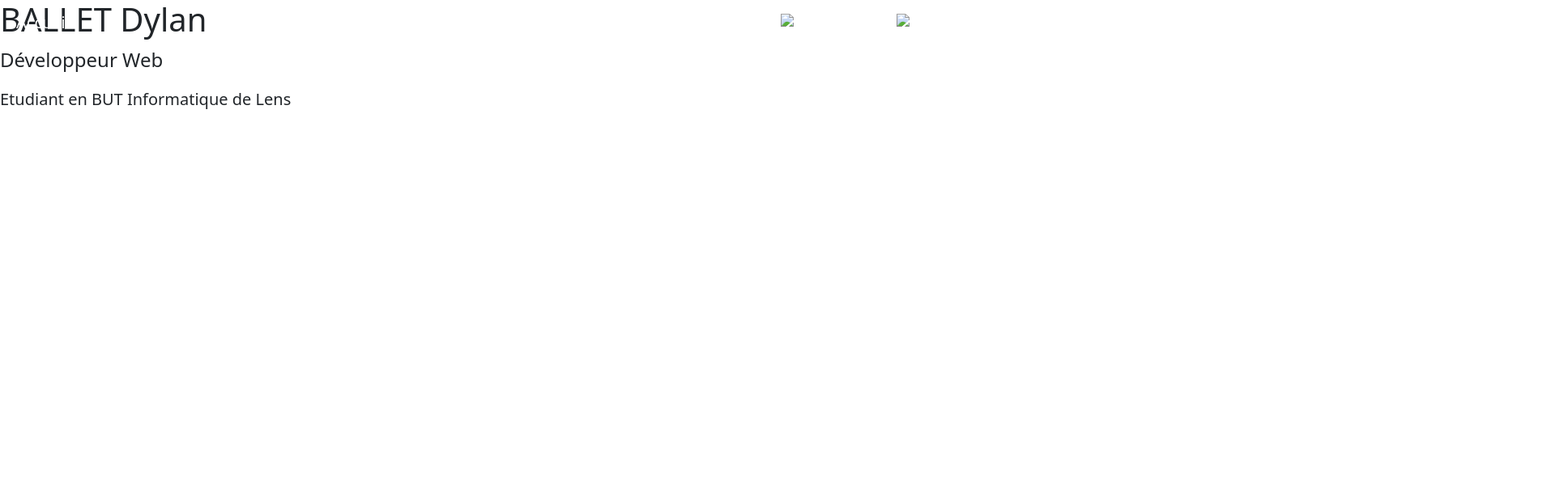
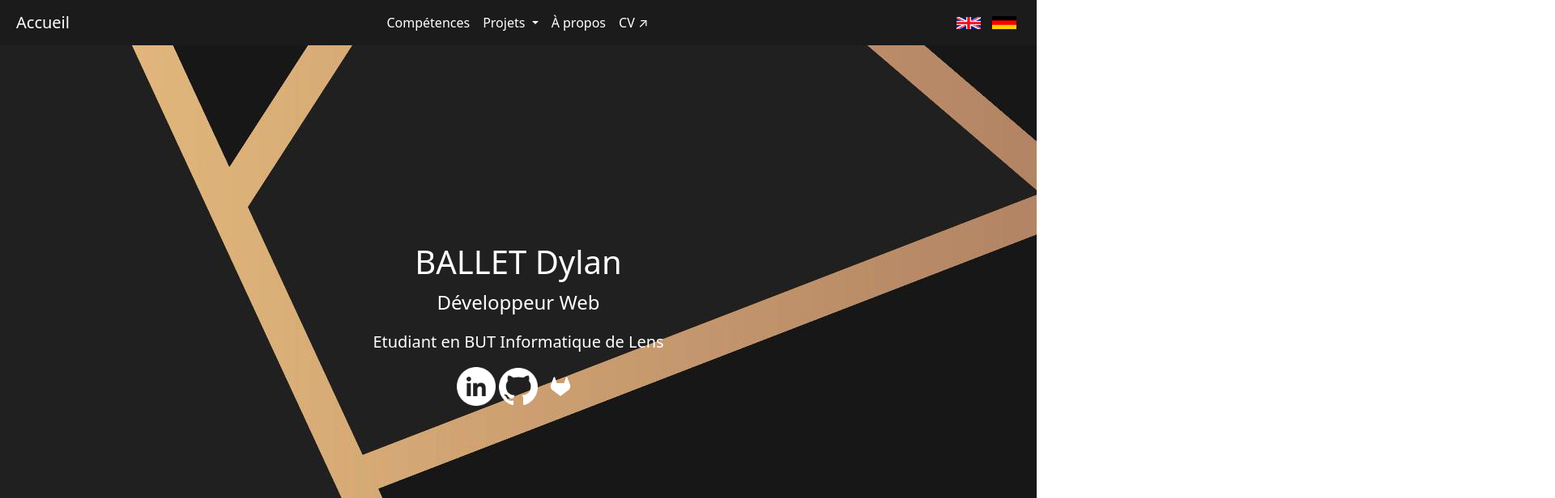
Before and after one commit to DylanBALLET/Portfolio, a plain HTML site: page index.html in a window 1280 px wide. Shown: the top 616 px of the page at 81% size, 1920 px wide, since content can reach past the window. Drawn offline with nearby package versions, Linux system fonts and the light colour scheme; the site is published under a folder, as on GitHub Pages, so addresses that start at the root find nothing.

Commit message:
correction de routes

```diff
--- a/index.html
+++ b/index.html
@@ -9,7 +9,7 @@
     <link href="https://cdn.jsdelivr.net/npm/bootstrap@5.3.2/dist/css/bootstrap.min.css" rel="stylesheet" integrity="sha384-T3c6CoIi6uLrA9TneNEoa7RxnatzjcDSCmG1MXxSR1GAsXEV/Dwwykc2MPK8M2HN" crossorigin="anonymous">
     <script src="https://cdn.jsdelivr.net/npm/bootstrap@5.3.2/dist/js/bootstrap.bundle.min.js" integrity="sha384-C6RzsynM9kWDrMNeT87bh95OGNyZPhcTNXj1NW7RuBCsyN/o0jlpcV8Qyq46cDfL" crossorigin="anonymous"></script>
     <link rel="icon" href="resources/images/logos/portfolio.png">
-    <link rel="stylesheet" href="/resources/css/app.css">
+    <link rel="stylesheet" href="resources/css/app.css">
     <title>Accueil</title>
 
 </head>
@@ -49,8 +49,8 @@
             </ul>
         </div>
         <div class="fr">
-            <a href="anglais/welcome.html" style="text-decoration: none; color: white"><img src="/resources/images/anglais.jpg" alt="Drapeau anglais"></a>
-            <a href="allemand/willkommen.html" style="text-decoration: none; color: white"><img src="/resources/images/allemand.jpg" alt="drapeau allemand"></a>
+            <a href="anglais/welcome.html" style="text-decoration: none; color: white"><img src="resources/images/anglais.jpg" alt="Drapeau anglais"></a>
+            <a href="allemand/willkommen.html" style="text-decoration: none; color: white"><img src="resources/images/allemand.jpg" alt="drapeau allemand"></a>
         </div>
     </div>
 </nav>
```
